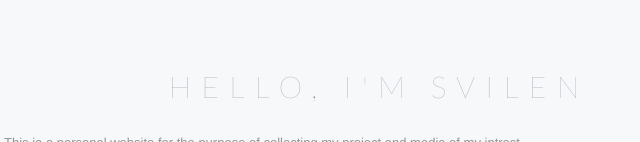
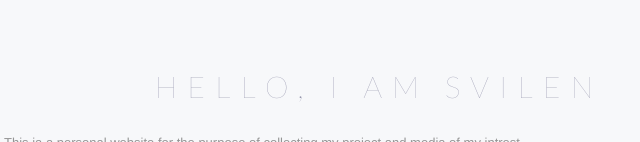
Before and after one commit to svikolev/svi.ninja, a plain HTML site: page index.html in a window 1280 px wide. Shown: the part 810-952 px from the top of the page, 66-706 px from the left. Drawn offline with Linux system fonts and the light colour scheme; some packages are replaced by stand-ins of ours; files whose address does not match are found by name.

Commit message:
Update index.html

```diff
--- a/index.html
+++ b/index.html
@@ -166,7 +166,7 @@
         <div class="container">
           <div class="row">
             <div class="col-md-8">
-              <h2 class="about-head">Hello, I'm Svilen</h2>
+              <h2 class="about-head">Hello, I am Svilen</h2>
               <p>
                 This ia a personal website for the purpose of collecting my project and media of my intrest.
               </p>
```
